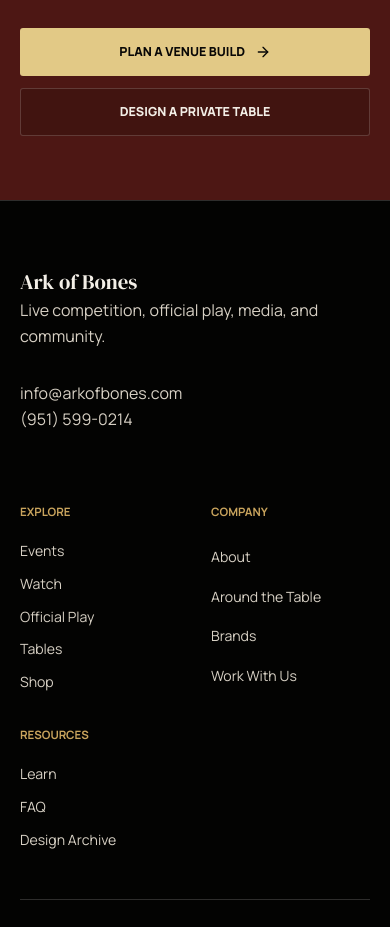
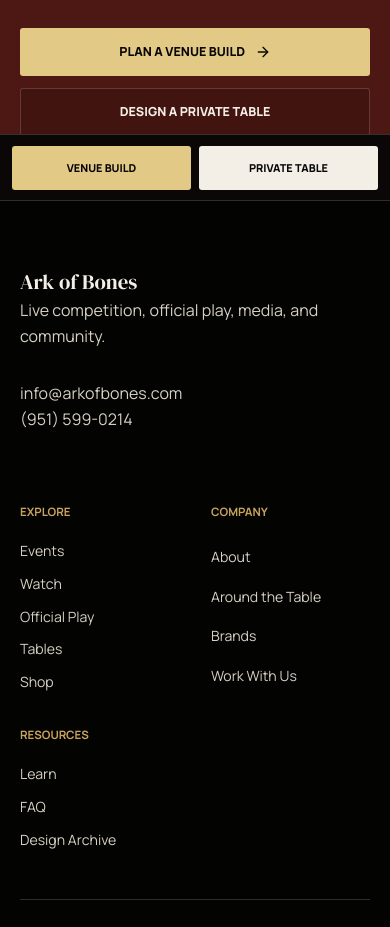
Before and after one commit to MysticQuestion/ark-of-bones, a React (Vite) app: page /tables in a window 390 px wide. Shown: the part 10540-11467 px from the top of the page. Built offline with nearby package versions, Linux system fonts and the light colour scheme.

Commit message:
Add sticky mobile build actions

```diff
--- a/src/pages/TablesPage.jsx
+++ b/src/pages/TablesPage.jsx
@@ -181,6 +181,11 @@ export default function TablesPage() {
         secondaryLabel="Design a private table"
         secondaryTo="/contact?inquiry=Private%20%2F%20Home%20Table"
       />
+
+      <div className="mobile-build-bar" aria-label="Table inquiry actions">
+        <Link className="button button--gold" to="/contact?inquiry=Tables%20%2F%20Venue%20Partnership">Venue build</Link>
+        <Link className="button button--light" to="/contact?inquiry=Private%20%2F%20Home%20Table">Private table</Link>
+      </div>
     </>
   );
 }
```
